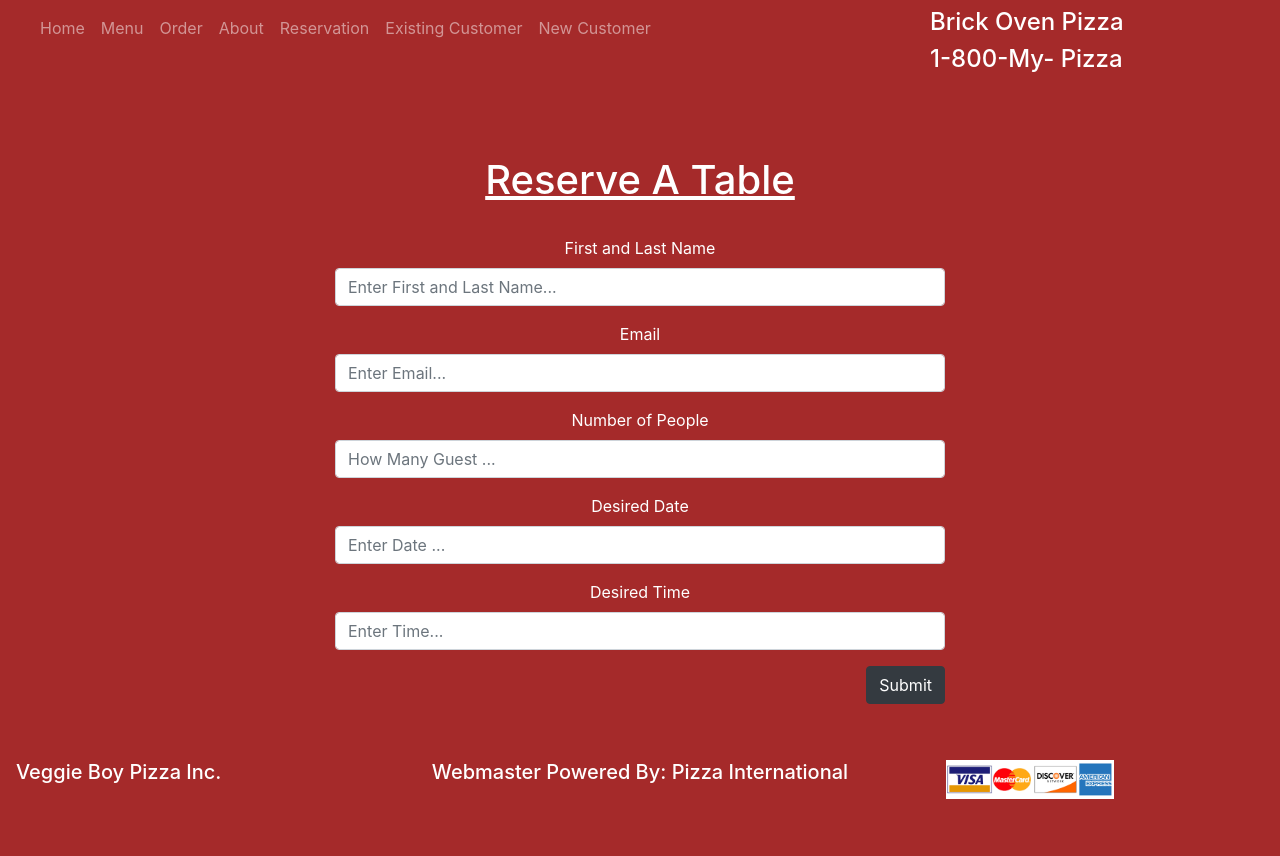
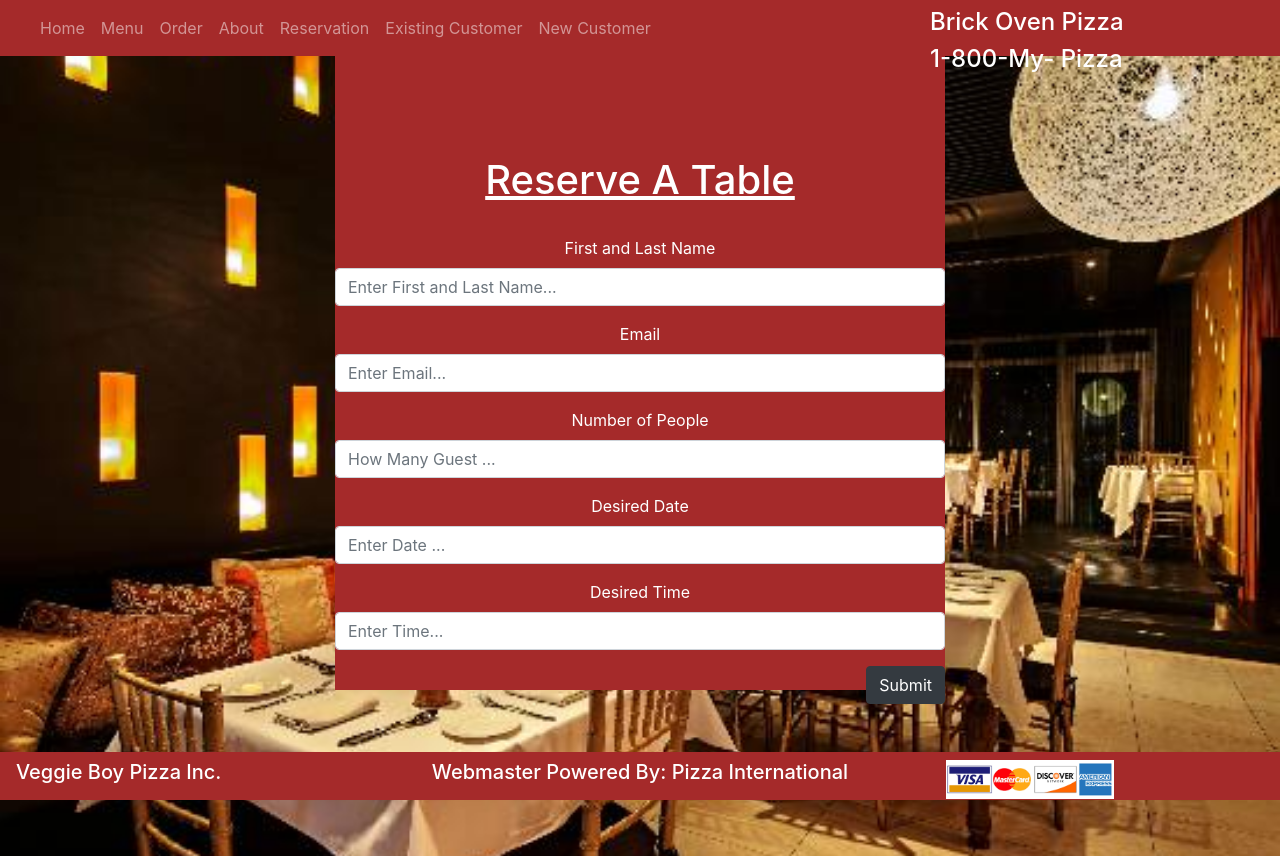
Before and after one commit to dahgeni/Veggie-Boy-Pizza, a React (Create React App) app: page /reservation in a window 1280 px wide. Before the commit the page ends 800 px from the top, so only its background shows below. Built offline with nearby package versions, Linux system fonts and the light colour scheme.

Commit message:
added background photo

```diff
--- a/src/components/Home/Reservation.js
+++ b/src/components/Home/Reservation.js
@@ -3,6 +3,7 @@
     class Reservation extends Component {
   render() {
     return (
+      <div className="background " id="reservationbg">
       <div className= "container">
       <div className="font-white">
       <h1> Reserve A Table </h1>
@@ -35,6 +36,7 @@
      <br />
      </div>
      </div>
+     </div>
     )
   }
 }
--- a/src/index.css
+++ b/src/index.css
@@ -3,6 +3,13 @@
 
 .background {
   background-image: url("./images/brickoven.jpg");
+  min-height: 100vh;
+  background-repeat: no-repeat;
+  background-position: center;
+  background-size: cover;
+}
+ #reservationbg {
+  background-image: url("./images/restaurantseating.jpg");
   min-height: 100vh;
   background-repeat: no-repeat;
   background-position: center;
```
Also changed, not shown: src/images/restaurantseating.jpg (added).
